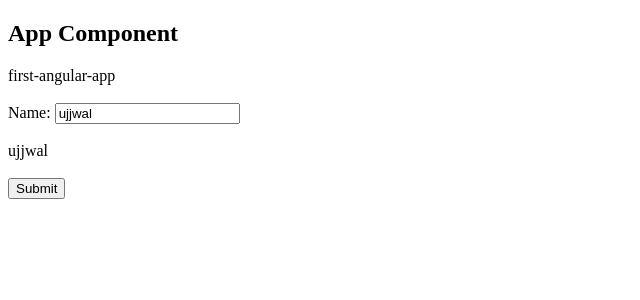
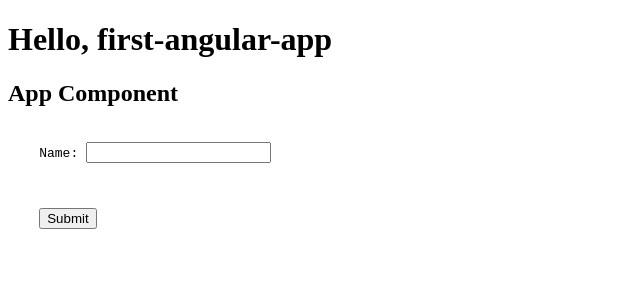
Before and after one commit to ujjwalmaity/first-angular-app, an Angular app: page / in a window 1280 px wide. Shown: the top 300 px of the page, without its empty margins (0-640 px from the left). Built offline with nearby package versions, Linux system fonts and the light colour scheme.

Commit message:
refactor html

```diff
--- a/src/app/app.component.html
+++ b/src/app/app.component.html
@@ -1,13 +1,12 @@
+<h1>Hello, {{ title }}</h1>
+
 <h2>App Component</h2>
 
-{{title}}
+<pre>
+    <!-- Name: <input type="test" name="name" [(ngModel)]="name"> -->
+    Name: <input type="text" [(ngModel)]="name">
 
-<br><br>
-<!-- Name: <input type="test" name="name" [(ngModel)]="name"> -->
-Name: <input type="text" [(ngModel)]="name">
+    {{name}}
 
-<br><br>
-{{name}}
-
-<br><br>
-<button (click)="test()">Submit</button>
+    <button (click)="test()">Submit</button>
+</pre>
--- a/src/app/app.component.ts
+++ b/src/app/app.component.ts
@@ -13,7 +13,7 @@ import { FormsModule } from '@angular/forms';
 
 export class AppComponent {
   title = 'first-angular-app';
-  name: string = 'ujjwal';
+  name!: string;
 
   test(): void {
     // alert(this.name);
```
